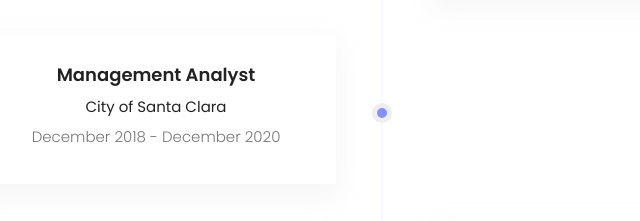
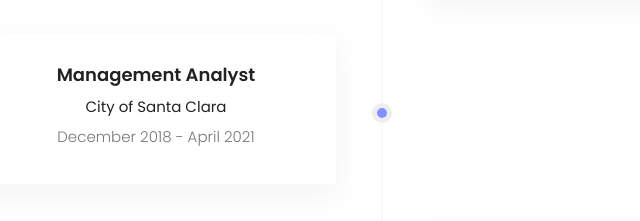
Before and after one commit to katrinan029/katrinan029.github.io, a plain HTML site: page about.html in a window 1280 px wide. Shown: the part 1600-1821 px from the top of the page, 258-898 px from the left. Drawn offline with Linux system fonts and the light colour scheme; some packages are replaced by stand-ins of ours.

Commit message:
updating content

```diff
--- a/about.html
+++ b/about.html
@@ -121,7 +121,7 @@
 			          <time>Management Analyst</time>
 			        </h4>
 							<p><b>City of Santa Clara</b></p>
-			        <p>December 2018 - December 2020</p>
+			        <p>December 2018 - April 2021</p>
 			      </div>
 			    </li>
 			    <li>
```
